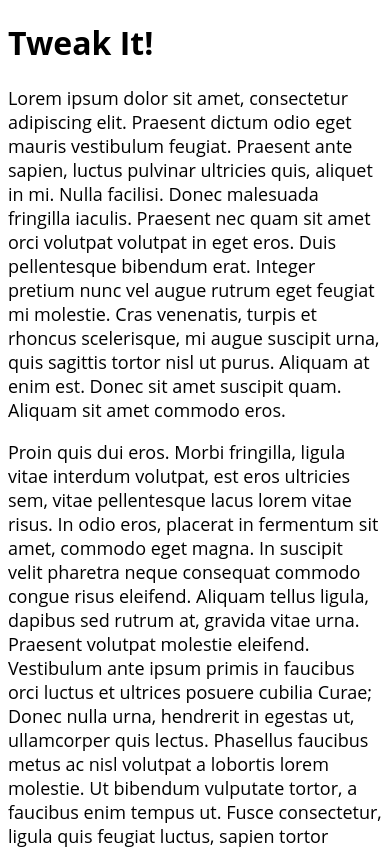
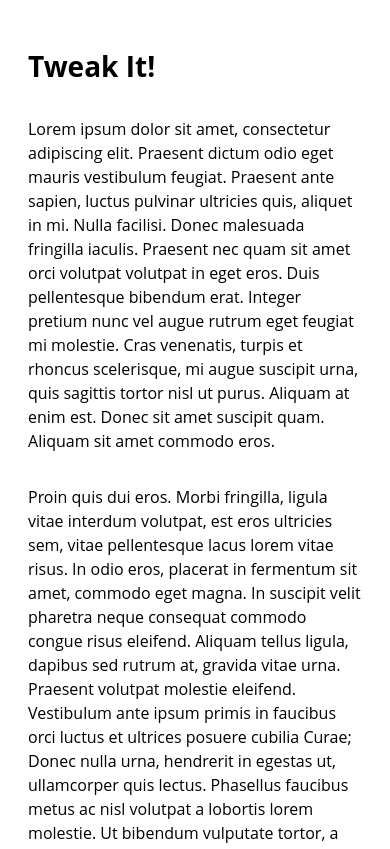
Before and after one commit to DannyHucc/Tiny-Tweaks, a plain HTML site: page index.html in a window 390 px wide. Shown: the top 849 px of the page. Drawn offline with Linux system fonts and the light colour scheme.

Commit message:
feat: modify media screen for mobile first

```diff
--- a/style.css
+++ b/style.css
@@ -1,12 +1,15 @@
 .container {
     font-family: 'Open Sans';
     font-size: 20px;
+    padding: 1em;
 }
 
 h1 {
-    font-size: 32px;
+    font-size: 1.4em;
 }
 
 p {
-    font-size: 18px;
+    font-size: 0.8em;
+    line-height: 1.5;
+    margin-top: 2em;
 }
```
